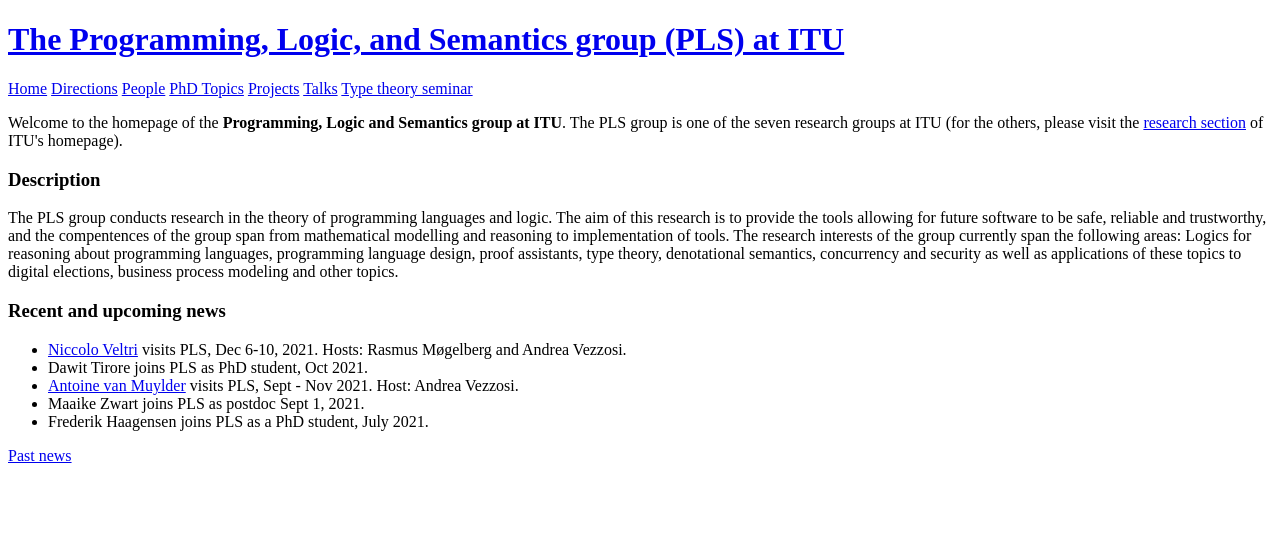
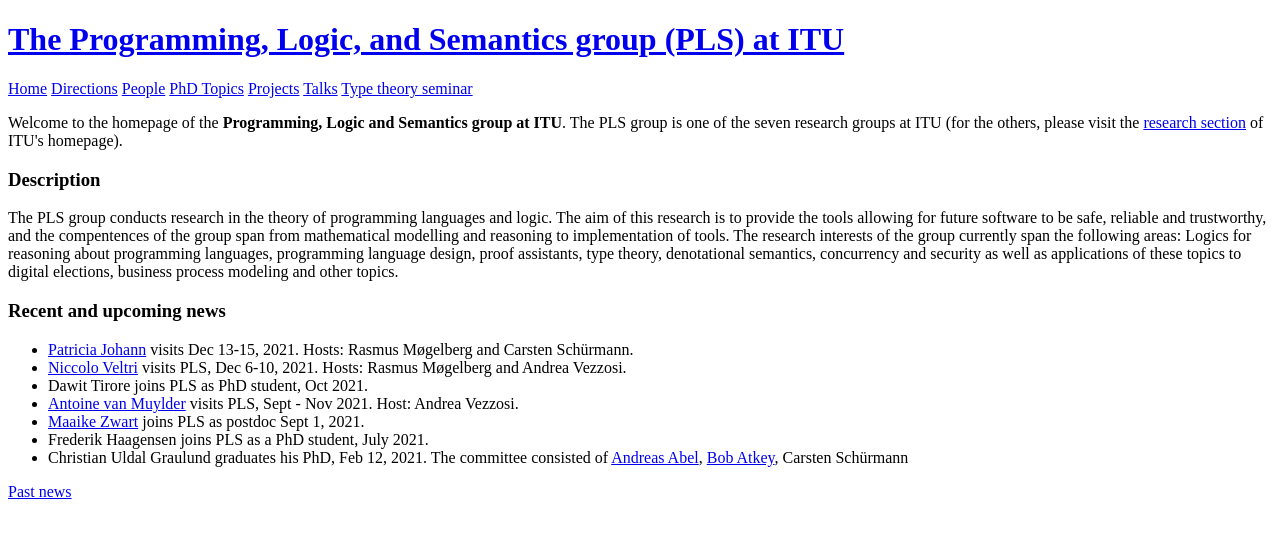
Before and after one commit to rmogelberg/pls.itu.dk, a Jekyll site: the page built from index.md, in a window 1280 px wide. Shown: the top 538 px of the page. Built offline with Jekyll 4.4.1, drawn with Linux system fonts in a browser that asks for light colours.

Commit message:
A few more news etc

```diff
--- a/index.md
+++ b/index.md
@@ -16,10 +16,12 @@
 
 ### Recent and upcoming news
 
+- [Patricia Johann](https://cs.appstate.edu/~johannp/) visits Dec 13-15, 2021. Hosts: Rasmus Møgelberg and Carsten Schürmann.
 - [Niccolo Veltri](https://niccoloveltri.github.io/) visits PLS, Dec 6-10, 2021. Hosts: Rasmus Møgelberg and Andrea Vezzosi.
 - Dawit Tirore joins PLS as PhD student, Oct 2021.
 - [Antoine van Muylder](https://antoinevanmuylder.github.io/) visits PLS, Sept - Nov 2021. Host: Andrea Vezzosi.
-- Maaike Zwart joins PLS as postdoc Sept 1, 2021.
+- [Maaike Zwart](https://maaikezwart.com/) joins PLS as postdoc Sept 1, 2021.
 - Frederik Haagensen joins PLS as a PhD student, July 2021.
+- Christian Uldal Graulund graduates his PhD, Feb 12, 2021. The committee consisted of [Andreas Abel](https://www.cse.chalmers.se/~abela/), [Bob Atkey](https://www.strath.ac.uk/staff/atkeyrobertdr/), Carsten Schürmann
 
 [Past news](Past_news.html)
```
Also changed, not shown: People.md (+1 -1 lines).
